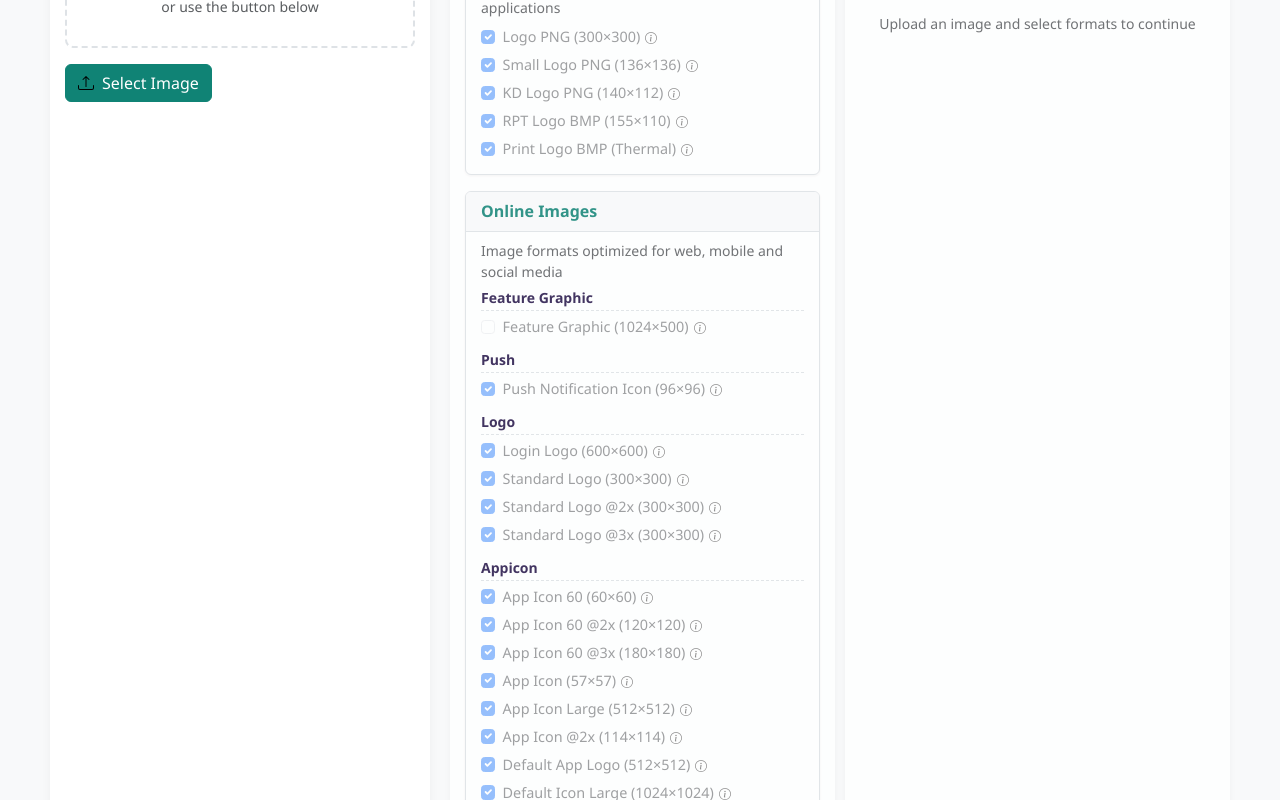
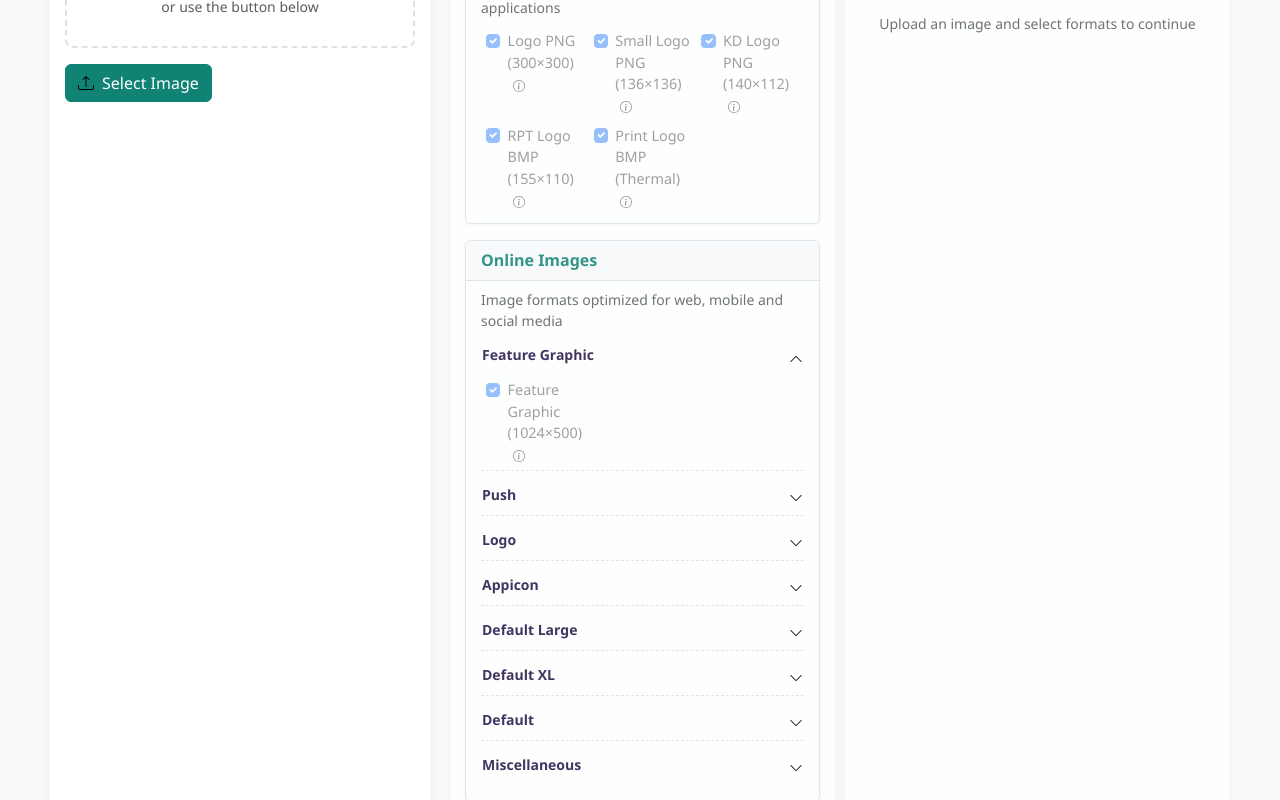
Before and after one commit to krwhynot/LogoCraft_AzureWeb, a React (Vite) app in the folder frontend/: page / in a window 1280 px wide. Shown: the part 400-1200 px from the top of the page. Built offline with nearby package versions, Linux system fonts and the light colour scheme.

Commit message:
Improved the image list layout: Tabs for the main categories (Installer Images, Online Images) Collapsible sections within each tab for sub-categories Grid layout (2-3 columns) for format options Compact display for format options (smaller padding, condensed text)

```diff
--- a/frontend/src/App.css
+++ b/frontend/src/App.css
@@ -454,13 +454,31 @@ body {
   font-weight: 600;
   color: var(--text-color);
   font-size: 14px;
-  margin: 12px 0 5px 0;
+  margin: 0;
   padding-bottom: 3px;
-  border-bottom: 1px dashed var(--border-color);
 }
 
-.format-category-heading:first-of-type {
-  margin-top: 0;
+.format-category {
+  border-bottom: 1px dashed var(--border-color);
+  margin-bottom: 8px;
+}
+
+.format-category:last-child {
+  border-bottom: none;
+}
+
+.format-category-toggle {
+  padding: 5px 0 !important;
+  color: var(--text-color) !important;
+  text-decoration: none !important;
+}
+
+.format-category-toggle:hover {
+  background-color: var(--light-bg);
+}
+
+.format-category-toggle:focus {
+  box-shadow: none !important;
 }
 
 .format-group-card {
--- a/frontend/src/components/OutputOptions.jsx
+++ b/frontend/src/components/OutputOptions.jsx
@@ -1,9 +1,20 @@
 // frontend/src/components/OutputOptions.jsx
-import React from 'react';
-import { Form, OverlayTrigger, Tooltip, Button, Card } from 'react-bootstrap';
-import { InfoCircle, CheckCircle } from 'react-bootstrap-icons';
+import React, { useState } from 'react';
+import { Form, OverlayTrigger, Tooltip, Button, Card, Row, Col, Collapse } from 'react-bootstrap';
+import { InfoCircle, CheckCircle, ChevronDown, ChevronUp } from 'react-bootstrap-icons';
 
 const OutputOptions = ({ selectedFormats, setSelectedFormats, disabled }) => {
+  // State to track which categories are expanded
+  const [expandedCategories, setExpandedCategories] = useState(['Feature Graphic']);
+
+  // Toggle category expansion
+  const toggleCategory = (category) => {
+    if (expandedCategories.includes(category)) {
+      setExpandedCategories(expandedCategories.filter(cat => cat !== category));
+    } else {
+      setExpandedCategories([...expandedCategories, category]);
+    }
+  };
   const formatGroups = [
     {
       title: "Installer Images",
@@ -42,7 +53,7 @@ const OutputOptions = ({ selectedFormats, setSelectedFormats, disabled }) => {
       formats: [
         // Feature Graphic
         {
-          id: 'FeatureGraphic.png',
+          id: 'Feature Graphic.png',
           label: 'Feature Graphic (1024×500)',
           tooltip: 'Feature graphic for app stores and promotional materials'
         },
@@ -255,12 +266,28 @@ const OutputOptions = ({ selectedFormats, setSelectedFormats, disabled }) => {
       )}
 
       {group.title === "Online Images" ? (
-        // For Online Images, group by categories
+        // For Online Images, group by categories with collapsible sections
         <>
-          <h6 className="format-category-heading">Feature Graphic</h6>
+          {/* Feature Graphic Category */}
+          <div className="format-category mb-2">
+            <Button
+              onClick={() => toggleCategory('Feature Graphic')}
+              variant="link"
+              className="format-category-toggle w-100 text-start p-1"
+              aria-expanded={expandedCategories.includes('Feature Graphic')}
+            >
+              <div className="d-flex justify-content-between align-items-center">
+                <h6 className="format-category-heading mb-0">Feature Graphic</h6>
+                <span>{expandedCategories.includes('Feature Graphic') ? <ChevronUp size={14} /> : <ChevronDown size={14} />}</span>
+              </div>
+            </Button>
+
+            <Collapse in={expandedCategories.includes('Feature Graphic')}>
+              <div>
+                <Row className="mx-0">
                   {group.formats.slice(0, 1).map((format) => (
+                    <Col md={6} lg={4} key={format.id}>
                       <Form.Check
-              key={format.id}
                         type="checkbox"
                         id={`format-${format.id}`}
                         label={
@@ -279,12 +306,33 @@ const OutputOptions = ({ selectedFormats, setSelectedFormats, disabled }) => {
                         className="format-checkbox"
                         disabled={disabled}
                       />
+                    </Col>
                   ))}
+                </Row>
+              </div>
+            </Collapse>
+          </div>
 
-          <h6 className="format-category-heading">Push</h6>
+          {/* Push Category */}
+          <div className="format-category mb-2">
+            <Button
+              onClick={() => toggleCategory('Push')}
+              variant="link"
+              className="format-category-toggle w-100 text-start p-1"
+              aria-expanded={expandedCategories.includes('Push')}
+            >
+              <div className="d-flex justify-content-between align-items-center">
+                <h6 className="format-category-heading mb-0">Push</h6>
+                <span>{expandedCategories.includes('Push') ? <ChevronUp size={14} /> : <ChevronDown size={14} />}</span>
+              </div>
+            </Button>
+
+            <Collapse in={expandedCategories.includes('Push')}>
+              <div>
+                <Row className="mx-0">
                   {group.formats.slice(1, 2).map((format) => (
+                    <Col md={6} lg={4} key={format.id}>
                       <Form.Check
-              key={format.id}
                         type="checkbox"
                         id={`format-${format.id}`}
                         label={
@@ -303,12 +351,33 @@ const OutputOptions = ({ selectedFormats, setSelectedFormats, disabled }) => {
                         className="format-checkbox"
                         disabled={disabled}
                       />
+                    </Col>
                   ))}
+                </Row>
+              </div>
+            </Collapse>
+          </div>
 
-          <h6 className="format-category-heading">Logo</h6>
+          {/* Logo Category */}
+          <div className="format-category mb-2">
+            <Button
+              onClick={() => toggleCategory('Logo')}
+              variant="link"
+              className="format-category-toggle w-100 text-start p-1"
+              aria-expanded={expandedCategories.includes('Logo')}
+            >
+              <div className="d-flex justify-content-between align-items-center">
+                <h6 className="format-category-heading mb-0">Logo</h6>
+                <span>{expandedCategories.includes('Logo') ? <ChevronUp size={14} /> : <ChevronDown size={14} />}</span>
+              </div>
+            </Button>
+
+            <Collapse in={expandedCategories.includes('Logo')}>
+              <div>
+                <Row className="mx-0">
                   {group.formats.slice(2, 6).map((format) => (
+                    <Col md={6} lg={4} key={format.id}>
                       <Form.Check
-              key={format.id}
                         type="checkbox"
                         id={`format-${format.id}`}
                         label={
@@ -327,12 +396,33 @@ const OutputOptions = ({ selectedFormats, setSelectedFormats, disabled }) => {
                         className="format-checkbox"
                         disabled={disabled}
                       />
+                    </Col>
                   ))}
+                </Row>
+              </div>
+            </Collapse>
+          </div>
 
-          <h6 className="format-category-heading">Appicon</h6>
+          {/* Appicon Category */}
+          <div className="format-category mb-2">
+            <Button
+              onClick={() => toggleCategory('Appicon')}
+              variant="link"
+              className="format-category-toggle w-100 text-start p-1"
+              aria-expanded={expandedCategories.includes('Appicon')}
+            >
+              <div className="d-flex justify-content-between align-items-center">
+                <h6 className="format-category-heading mb-0">Appicon</h6>
+                <span>{expandedCategories.includes('Appicon') ? <ChevronUp size={14} /> : <ChevronDown size={14} />}</span>
+              </div>
+            </Button>
+
+            <Collapse in={expandedCategories.includes('Appicon')}>
+              <div>
+                <Row className="mx-0">
                   {group.formats.slice(6, 14).map((format) => (
+                    <Col md={6} lg={4} key={format.id}>
                       <Form.Check
-              key={format.id}
                         type="checkbox"
                         id={`format-${format.id}`}
                         label={
@@ -351,12 +441,33 @@ const OutputOptions = ({ selectedFormats, setSelectedFormats, disabled }) => {
                         className="format-checkbox"
                         disabled={disabled}
                       />
+                    </Col>
                   ))}
+                </Row>
+              </div>
+            </Collapse>
+          </div>
 
-          <h6 className="format-category-heading">Default Large</h6>
+          {/* Default Large Category */}
+          <div className="format-category mb-2">
+            <Button
+              onClick={() => toggleCategory('Default Large')}
+              variant="link"
+              className="format-category-toggle w-100 text-start p-1"
+              aria-expanded={expandedCategories.includes('Default Large')}
+            >
+              <div className="d-flex justify-content-between align-items-center">
+                <h6 className="format-category-heading mb-0">Default Large</h6>
+                <span>{expandedCategories.includes('Default Large') ? <ChevronUp size={14} /> : <ChevronDown size={14} />}</span>
+              </div>
+            </Button>
+
+            <Collapse in={expandedCategories.includes('Default Large')}>
+              <div>
+                <Row className="mx-0">
                   {group.formats.slice(14, 18).map((format) => (
+                    <Col md={6} lg={4} key={format.id}>
                       <Form.Check
-              key={format.id}
                         type="checkbox"
                         id={`format-${format.id}`}
                         label={
@@ -375,12 +486,33 @@ const OutputOptions = ({ selectedFormats, setSelectedFormats, disabled }) => {
                         className="format-checkbox"
                         disabled={disabled}
                       />
+                    </Col>
                   ))}
+                </Row>
+              </div>
+            </Collapse>
+          </div>
 
-          <h6 className="format-category-heading">Default XL</h6>
+          {/* Default XL Category */}
+          <div className="format-category mb-2">
+            <Button
+              onClick={() => toggleCategory('Default XL')}
+              variant="link"
+              className="format-category-toggle w-100 text-start p-1"
+              aria-expanded={expandedCategories.includes('Default XL')}
+            >
+              <div className="d-flex justify-content-between align-items-center">
+                <h6 className="format-category-heading mb-0">Default XL</h6>
+                <span>{expandedCategories.includes('Default XL') ? <ChevronUp size={14} /> : <ChevronDown size={14} />}</span>
+              </div>
+            </Button>
+
+            <Collapse in={expandedCategories.includes('Default XL')}>
+              <div>
+                <Row className="mx-0">
                   {group.formats.slice(18, 21).map((format) => (
+                    <Col md={6} lg={4} key={format.id}>
                       <Form.Check
-              key={format.id}
                         type="checkbox"
                         id={`format-${format.id}`}
                         label={
@@ -399,12 +531,33 @@ const OutputOptions = ({ selectedFormats, setSelectedFormats, disabled }) => {
                         className="format-checkbox"
                         disabled={disabled}
                       />
+                    </Col>
                   ))}
+                </Row>
+              </div>
+            </Collapse>
+          </div>
 
-          <h6 className="format-category-heading">Default</h6>
+          {/* Default Category */}
+          <div className="format-category mb-2">
+            <Button
+              onClick={() => toggleCategory('Default')}
+              variant="link"
+              className="format-category-toggle w-100 text-start p-1"
+              aria-expanded={expandedCategories.includes('Default')}
+            >
+              <div className="d-flex justify-content-between align-items-center">
+                <h6 className="format-category-heading mb-0">Default</h6>
+                <span>{expandedCategories.includes('Default') ? <ChevronUp size={14} /> : <ChevronDown size={14} />}</span>
+              </div>
+            </Button>
+
+            <Collapse in={expandedCategories.includes('Default')}>
+              <div>
+                <Row className="mx-0">
                   {group.formats.slice(21, 23).map((format) => (
+                    <Col md={6} lg={4} key={format.id}>
                       <Form.Check
-              key={format.id}
                         type="checkbox"
                         id={`format-${format.id}`}
                         label={
@@ -423,12 +576,33 @@ const OutputOptions = ({ selectedFormats, setSelectedFormats, disabled }) => {
                         className="format-checkbox"
                         disabled={disabled}
                       />
+                    </Col>
                   ))}
+                </Row>
+              </div>
+            </Collapse>
+          </div>
 
-          <h6 className="format-category-heading">Miscellaneous</h6>
+          {/* Miscellaneous Category */}
+          <div className="format-category mb-2">
+            <Button
+              onClick={() => toggleCategory('Miscellaneous')}
+              variant="link"
+              className="format-category-toggle w-100 text-start p-1"
+              aria-expanded={expandedCategories.includes('Miscellaneous')}
+            >
+              <div className="d-flex justify-content-between align-items-center">
+                <h6 className="format-category-heading mb-0">Miscellaneous</h6>
+                <span>{expandedCategories.includes('Miscellaneous') ? <ChevronUp size={14} /> : <ChevronDown size={14} />}</span>
+              </div>
+            </Button>
+
+            <Collapse in={expandedCategories.includes('Miscellaneous')}>
+              <div>
+                <Row className="mx-0">
                   {group.formats.slice(23).map((format) => (
+                    <Col md={6} lg={4} key={format.id}>
                       <Form.Check
-              key={format.id}
                         type="checkbox"
                         id={`format-${format.id}`}
                         label={
@@ -447,13 +621,19 @@ const OutputOptions = ({ selectedFormats, setSelectedFormats, disabled }) => {
                         className="format-checkbox"
                         disabled={disabled}
                       />
+                    </Col>
                   ))}
+                </Row>
+              </div>
+            </Collapse>
+          </div>
         </>
       ) : (
-        // For other groups, render normally
-        group.formats.map((format) => (
+        // For other groups (like Installer Images), render in a grid layout
+        <Row className="mx-0">
+          {group.formats.map((format) => (
+            <Col md={6} lg={4} key={format.id}>
               <Form.Check
-            key={format.id}
                 type="checkbox"
                 id={`format-${format.id}`}
                 label={
@@ -472,7 +652,9 @@ const OutputOptions = ({ selectedFormats, setSelectedFormats, disabled }) => {
                 className="format-checkbox"
                 disabled={disabled}
               />
-        ))
+            </Col>
+          ))}
+        </Row>
       )}
     </Card.Body>
           </Card>
```
Lines whose indentation alone changed are shown as unchanged.
